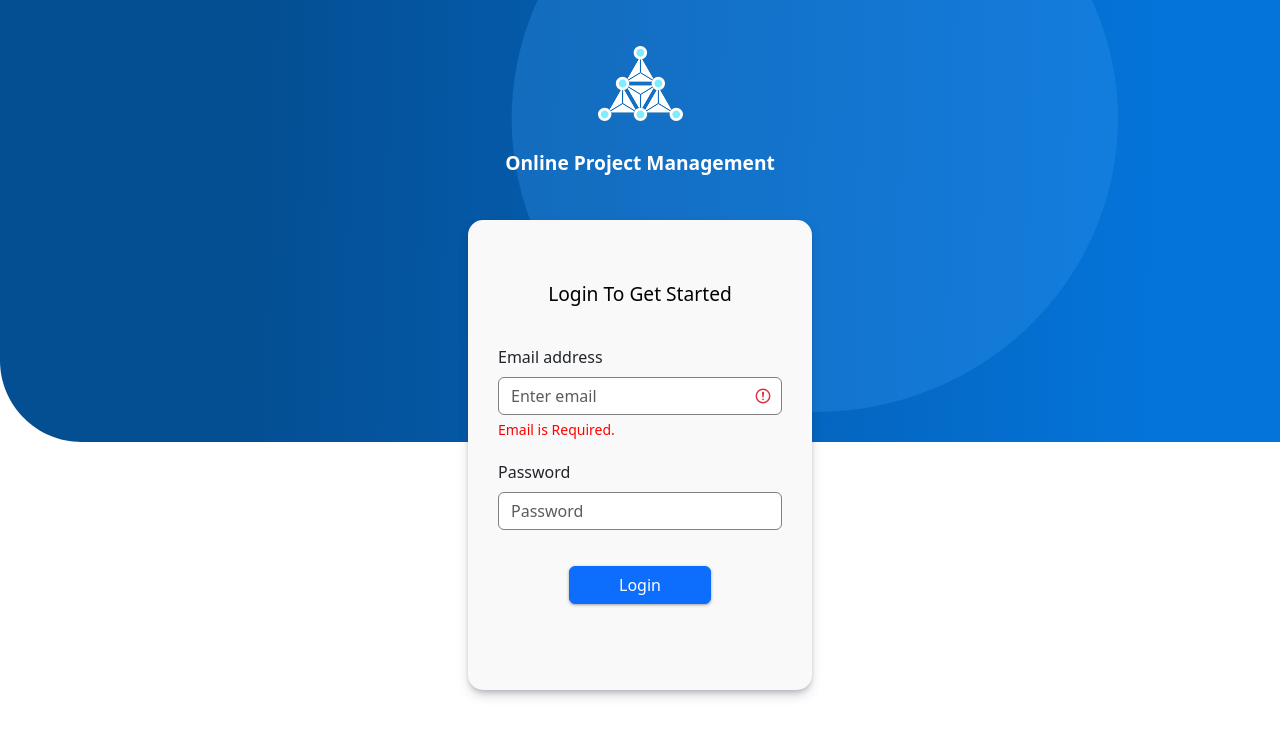
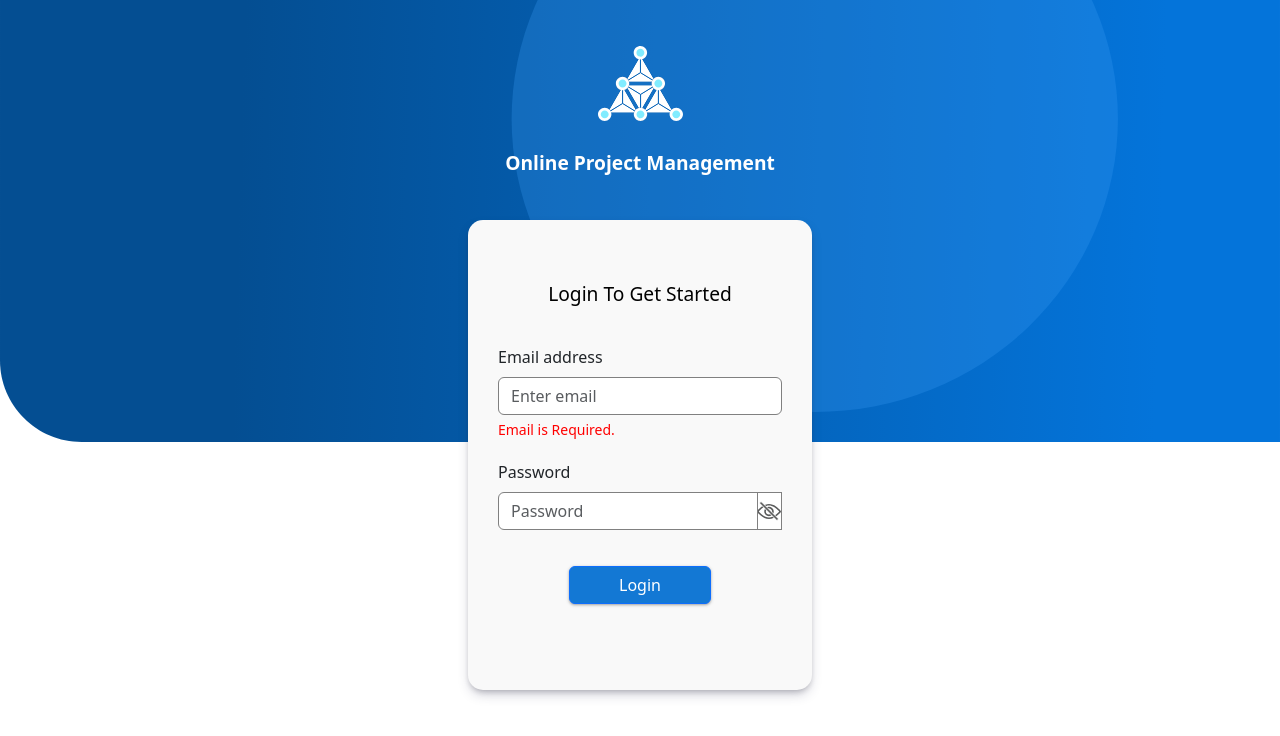
Before and after one commit to ankit2341/Project-Management-System, a React (Create React App) app in the folder client/: page / in a window 1280 px wide. Shown: the top 736 px of the page. Built offline with nearby package versions, Linux system fonts and the light colour scheme.

Commit message:
frontend backend additional features added

```diff
--- a/client/src/App.css
+++ b/client/src/App.css
@@ -4,11 +4,16 @@
   box-sizing: border-box;
 }
 input {
+  border: 0.5px solid #808080 !important;
+}
+select{
   border: 0.5px solid gray !important;
 }
-/* select{
-  border: 0.5px solid gray !important;
-} */
+.form-control.is-valid,
+.form-control.is-invalid {
+    background-image: none !important;
+    padding-right: inherit;
+}
 textarea {
   border: 0.5px solid gray !important;
   resize: none !important;
--- a/client/src/Components/Auth/AuthForm.jsx
+++ b/client/src/Components/Auth/AuthForm.jsx
@@ -1,7 +1,7 @@
 import Form from "react-bootstrap/Form";
 import React, { useEffect, useState } from "react";
 import styles from "../../Styles/Auth.module.css";
-import { Button } from "react-bootstrap";
+import { Button, InputGroup } from "react-bootstrap";
 import { useNavigate } from "react-router-dom";
 import Spinner from "react-bootstrap/Spinner";
 import { toast } from "react-toastify";
@@ -12,6 +12,7 @@ const AuthForm = () => {
   const [isCredentialsValid, setisCredentialsValid] = useState(true);
   const [email, setEmail] = useState("");
   const [pass, setPass] = useState("");
+  const [showPass, setShowPass] = useState(false);
   const [loading, setLoading] = useState(false);
   const navigate = useNavigate();
 
@@ -26,7 +27,7 @@ const AuthForm = () => {
   }, [email, pass]);
 
   const handleLogin = () => {
-    if (email === "" || pass === "") {
+    if (email === "" || pass === "" || pass.length < 8) {
       setisCredentialsValid(false);
       setCheckPassValid(false);
       setCheckValid(false);
@@ -56,6 +57,7 @@ const AuthForm = () => {
           } else if (res.Message == "Valid User") {
             setisCredentialsValid(true);
             toast.info("Login Success");
+            localStorage.setItem("token", JSON.stringify(res.token));
             navigate("/dashboard");
             setLoading(false);
           }
@@ -93,18 +95,40 @@ const AuthForm = () => {
         </Form.Group>
         <Form.Group className="mb-3" controlId="formGroupPassword">
           <Form.Label>Password</Form.Label>
+          <InputGroup className="mb-3">
             <Form.Control
               value={pass}
+              style={{
+                backgroundImage:
+                  "image-url('./assets/hide-password.svg') !important",
+              }}
               onChange={(e) => {
                 setPass(e.target.value);
               }}
               isInvalid={!checkPassvalid ? true : false}
-            type="password"
+              type={showPass ? "text" : "password"}
               placeholder="Password"
+            />
+            <img
+              style={{
+                borderLeft: "none !important",
+                borderTop: "1px solid gray",
+                borderRight: "1px solid gray",
+                borderBottom: "1px solid gray",
+                background: "#fff",
+                cursor: "pointer",
+              }}
+              title="show password"
+              src="./assets/hide-password.svg"
+              alt="show"
+              onClick={() => {
+                setShowPass(!showPass);
+              }}
             />
             <Form.Control.Feedback style={{ color: "red" }} type="invalid">
               Password must be of 8 characters.
             </Form.Control.Feedback>
+          </InputGroup>
         </Form.Group>
         <div
           style={{
@@ -118,17 +142,14 @@ const AuthForm = () => {
           {!loading ? (
             <Button
               variant="primary"
+              style={{ background: "#1378d4ff" }}
               onClick={handleLogin}
               className={styles.loginbtn}
             >
               Login
             </Button>
           ) : (
-            <Button
-              variant="primary"
-              disabled
-              className={styles.loginbtn}
-            >
+            <Button variant="primary" disabled className={styles.loginbtn}>
               <Spinner animation="border" role="status">
                 <span className="visually-hidden">Loading...</span>
               </Spinner>
--- a/client/src/Pages/Add.jsx
+++ b/client/src/Pages/Add.jsx
@@ -319,8 +319,9 @@ const Add = () => {
       <img
         title="Logout"
         onClick={() => {
+          localStorage.removeItem("token");
           navigate("/");
-          alert("Logout Success");
+          toast.info("Logout Success");
         }}
         className={styles.logout_logo}
         src="./assets/Logout.svg"
--- a/client/src/Pages/Dashboard.jsx
+++ b/client/src/Pages/Dashboard.jsx
@@ -5,6 +5,7 @@ import VerticalBarChart from "../Components/Dashboard/VerticalBarChart";
 import ScrollableBar from "../Components/Dashboard/ScrollableBar";
 import Spinner from "react-bootstrap/Spinner";
 import { useNavigate } from "react-router-dom";
+import { toast } from "react-toastify";
 
 const Dashboard = () => {
   const [data, setData] = useState("");
@@ -52,11 +53,18 @@ const Dashboard = () => {
         today = yyyy + "-" + mm + "-" + dd;
 
         for (let i = 0; i < res.closureDelay.length; i++) {
-          const d1 = Date.parse(`${res.closureDelay[i]._id}`);
-          const d2 = Date.parse(`${today}`);
+          if (res.closureDelay[i]._id === "Running") {
+            for (let j = 0; j < res.closureDelay[i].allenddates.length; j++) {
+            const d1 = Date.parse(
+              `${res.closureDelay[i].allenddates[j].EndDate}`
+            );
+            const d2 = Date.parse(`${today}`);
 
-          if (d1 < d2) {
-            closuredelayCount++;
+            if (d1 < d2) {
+              closuredelayCount =
+                closuredelayCount + res.closureDelay[i].allenddates[j].count;
+            }
+          }
           }
         }
         const scrolldata = [
@@ -89,35 +97,35 @@ const Dashboard = () => {
                 strc = strc + res.departmentData[i].allstatus[j].count;
               }
             }
-          } else if (res.departmentData[i]._id  === "Finance") {
+          } else if (res.departmentData[i]._id === "Finance") {
             fino = fino + res.departmentData[i].total;
             for (let j = 0; j < res.departmentData[i].allstatus.length; j++) {
               if (res.departmentData[i].allstatus[j].status === "Closed") {
                 finc = finc + res.departmentData[i].allstatus[j].count;
               }
             }
-          } else if (res.departmentData[i]._id  === "Quality") {
+          } else if (res.departmentData[i]._id === "Quality") {
             qtyo = qtyo + res.departmentData[i].total;
             for (let j = 0; j < res.departmentData[i].allstatus.length; j++) {
               if (res.departmentData[i].allstatus[j].status === "Closed") {
                 qtyc = qtyc + res.departmentData[i].allstatus[j].count;
               }
             }
-          } else if (res.departmentData[i]._id  === "Manufacturing") {
+          } else if (res.departmentData[i]._id === "Manufacturing") {
             mano = mano + res.departmentData[i].total;
             for (let j = 0; j < res.departmentData[i].allstatus.length; j++) {
               if (res.departmentData[i].allstatus[j].status === "Closed") {
                 manc = manc + res.departmentData[i].allstatus[j].count;
               }
             }
-          } else if (res.departmentData[i]._id  === "STO") {
+          } else if (res.departmentData[i]._id === "STO") {
             stoo = stoo + res.departmentData[i].total;
             for (let j = 0; j < res.departmentData[i].allstatus.length; j++) {
               if (res.departmentData[i].allstatus[j].status === "Closed") {
                 stoc = stoc + res.departmentData[i].allstatus[j].count;
               }
             }
-          } else if (res.departmentData[i]._id  === "HR") {
+          } else if (res.departmentData[i]._id === "HR") {
             hro = hro + res.departmentData[i].total;
             for (let j = 0; j < res.departmentData[i].allstatus.length; j++) {
               if (res.departmentData[i].allstatus[j].status === "Closed") {
@@ -127,9 +135,8 @@ const Dashboard = () => {
           }
         }
 
-
-        setVBChartTotal([stro,fino,qtyo,mano,stoo,hro]);
-        setVBChartClosed([strc,finc,qtyc,manc,strc,hrc]);
+        setVBChartTotal([stro, fino, qtyo, mano, stoo, hro]);
+        setVBChartClosed([strc, finc, qtyc, manc, strc, hrc]);
       })
       .catch((err) => {
         console.log(err);
@@ -196,8 +203,9 @@ const Dashboard = () => {
         className={styles.logout_logo}
         src="./assets/Logout.svg"
         onClick={() => {
+          localStorage.removeItem("token");
           navigate("/");
-          alert("Logout Success");
+          toast.info("Logout Success");
         }}
         alt="logout"
       />
--- a/client/src/Pages/Projects.jsx
+++ b/client/src/Pages/Projects.jsx
@@ -136,8 +136,9 @@ const Projects = () => {
           className={styles.logout_logo}
           src="./assets/Logout.svg"
           onClick={() => {
+            localStorage.removeItem("token");
             navigate("/");
-            alert("Logout Success");
+            toast.info("Logout Success");
           }}
           alt="logout"
         />
--- a/client/src/Routes/AllRoutes.jsx
+++ b/client/src/Routes/AllRoutes.jsx
@@ -4,14 +4,36 @@ import Dashboard from "../Pages/Dashboard";
 import Projects from "../Pages/Projects";
 import Add from "../Pages/Add";
 import Auth from "../Pages/Auth";
+import PrivateRoute from "./PrivateRoute";
 
 const AllRoutes = () => {
   return (
     <Routes>
       <Route path="/" element={<Auth />}></Route>
-      <Route path="/dashboard" element={<Dashboard />}></Route>
-      <Route path="/projects" element={<Projects />}></Route>
-      <Route path="/add" element={<Add />}></Route>
+      <Route
+        path="/dashboard"
+        element={
+          <PrivateRoute>
+            <Dashboard />
+          </PrivateRoute>
+        }
+      ></Route>
+      <Route
+        path="/projects"
+        element={
+          <PrivateRoute>
+            <Projects />
+          </PrivateRoute>
+        }
+      ></Route>
+      <Route
+        path="/add"
+        element={
+          <PrivateRoute>
+            <Add />
+          </PrivateRoute>
+        }
+      ></Route>
     </Routes>
   );
 };
--- a/client/src/Routes/PrivateRoute.jsx
+++ b/client/src/Routes/PrivateRoute.jsx
@@ -1,9 +1,18 @@
-import React from 'react'
+import React from "react";
+import { Navigate } from "react-router-dom";
+import { toast } from "react-toastify";
 
-const PrivateRoute = () => {
-  return (
-    <div>PrivateRoute</div>
-  )
-}
+const PrivateRoute = ({children}) => {
+  const token = JSON.parse(localStorage.getItem("token")) || "";
 
-export default PrivateRoute
+  if (token === "") {
+    toast.info("Login First");
+    return(
+      <Navigate to={"/"}/>
+    )
+  }
+
+  return children;
+};
+
+export default PrivateRoute;
```
Also changed, not shown: 1 other file (tests, documents, lock files or other folders). Lines whose indentation alone changed are shown as unchanged.
